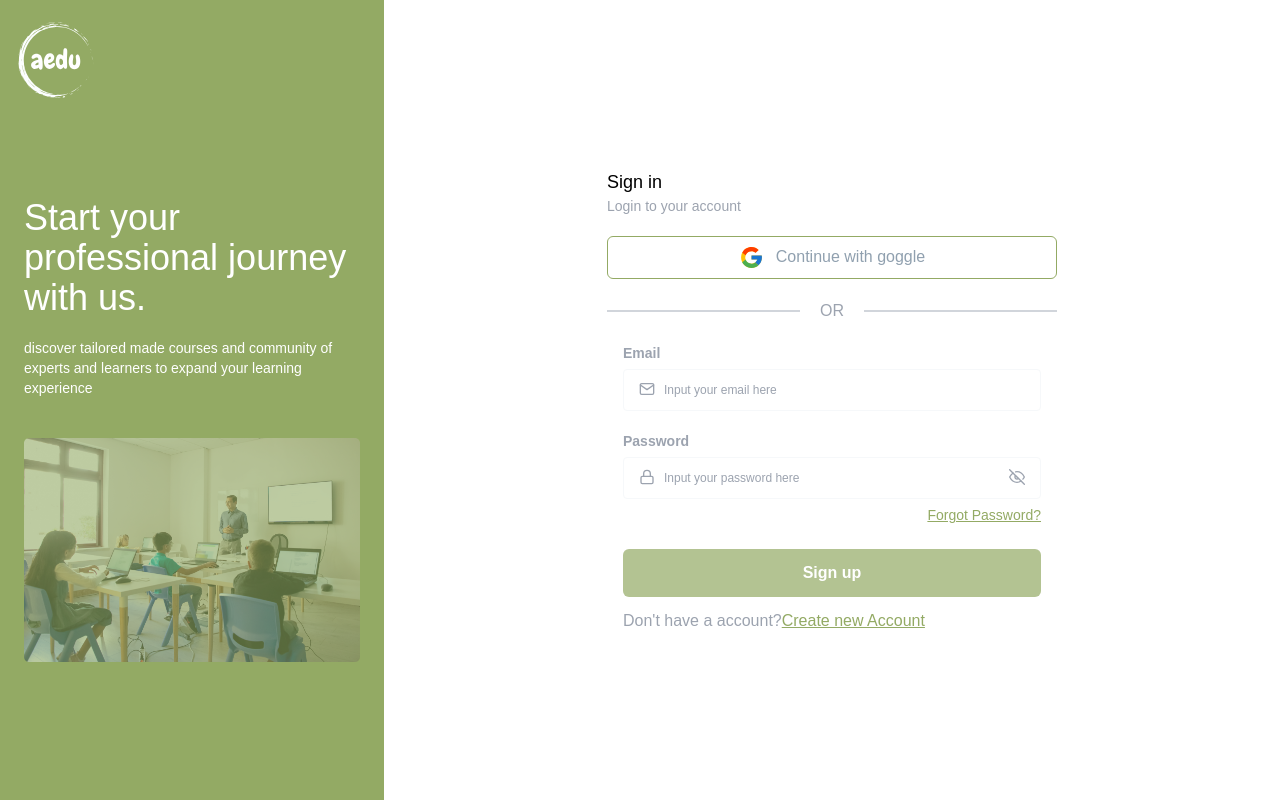
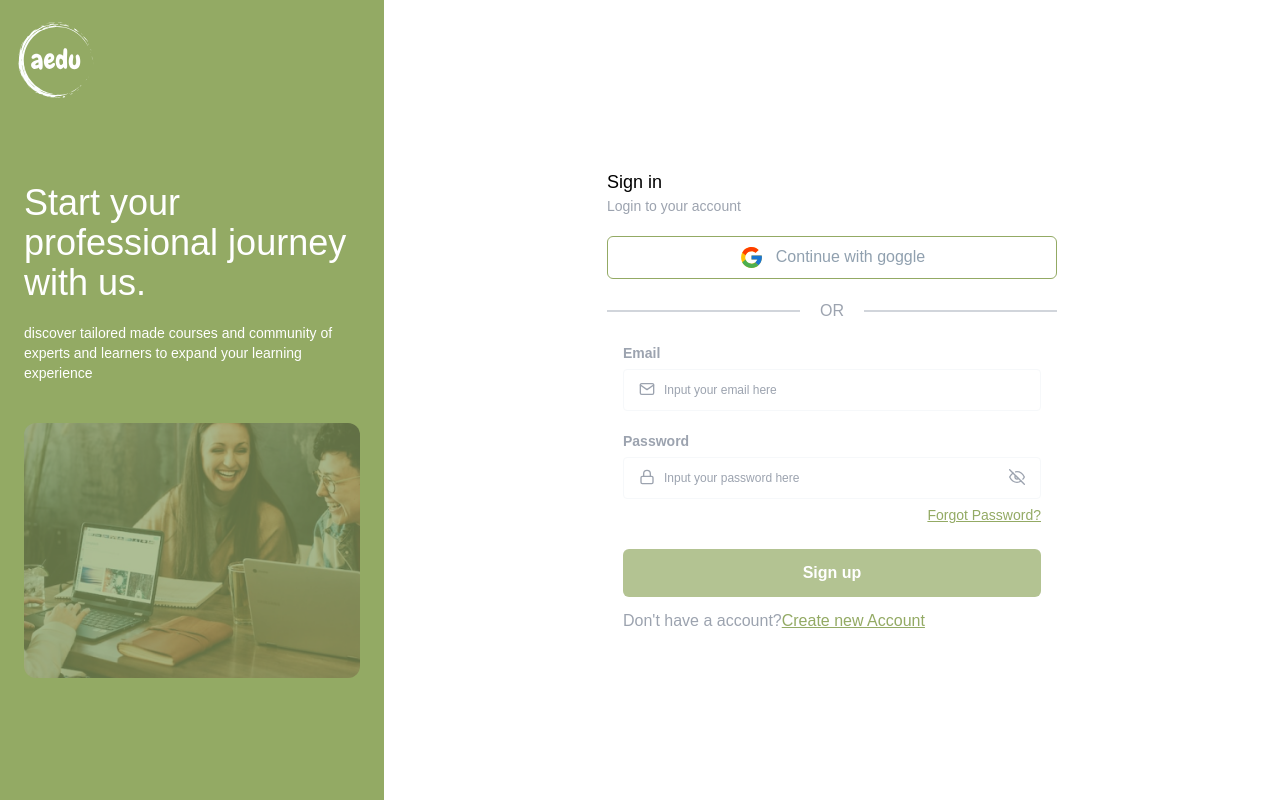
Before and after one commit to AmienulRana/aeduweb, a Next.js app: page / in a window 1280 px wide. Built offline with nearby package versions, Linux system fonts and the light colour scheme; no server answers.

Commit message:
change image in sidebar

```diff
--- a/src/components/layout/auth.tsx
+++ b/src/components/layout/auth.tsx
@@ -37,12 +37,11 @@ export default function AuthLayout({
           </div>
 
           <div className="relative">
-            <Image
-              src="/highlight.png"
-              height={215}
-              width={215}
+            <img
+              src="/highlight-2.png"
               alt="highlight"
-              style={{ width: "100%" }}
+              className="object-cover h-[255px] rounded-xl"
+              style={{ width: "100%", height: "215px !important" }}
             />
             <span className="block absolute opacity-60 top-0 left-0 w-full h-full bg-primary" />
           </div>
```
Also changed, not shown: public/highlight-2.png (added), public/highlight.png (deleted).
